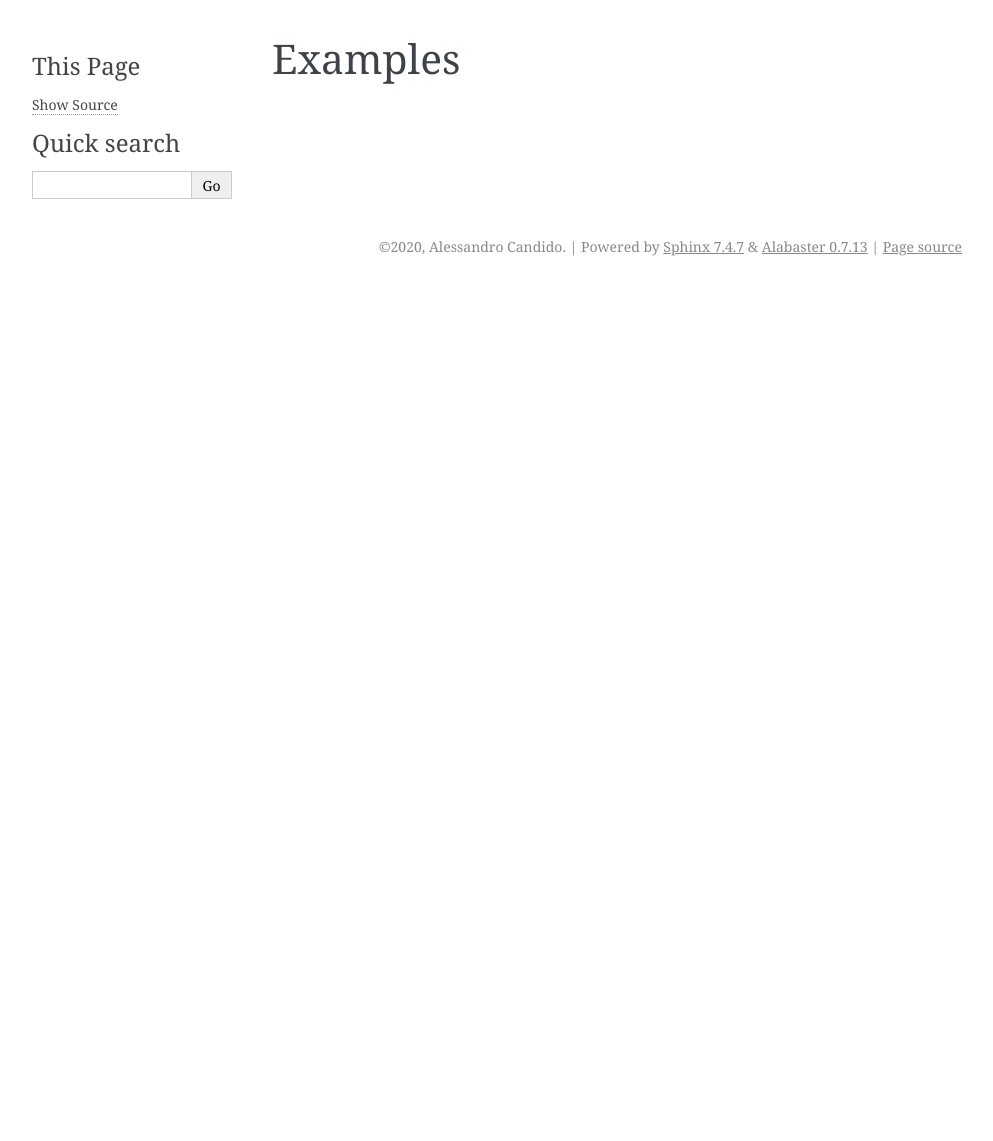
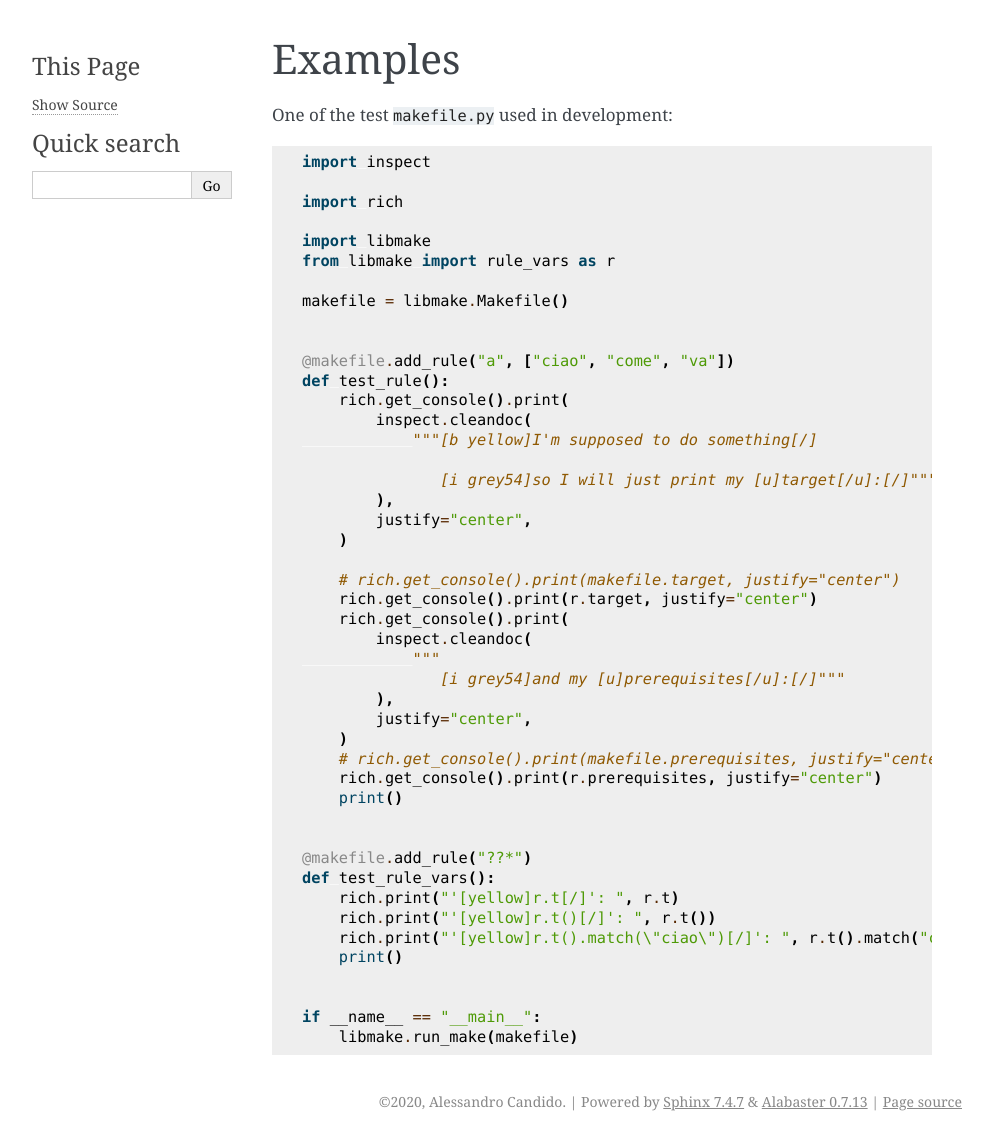
Before and after one commit to AleCandido/libmake.py, a Sphinx documentation site: the page built from docs/source/examples.rst, in a window 1280 px wide. Shown: the whole page, without its empty margins (148-1141 px from the left). Built offline with Sphinx 7.4.7, drawn with Linux system fonts in a browser that asks for light colours; pages that are not in the unit, such as notebooks, are missing from menus; the version number could not be read and is left out; before the commit the page ends 900 px from its top, so only the background shows below that.

Commit message:
Fix bug in first_prerequisite, improve docs

```diff
--- a/docs/source/conf.py
+++ b/docs/source/conf.py
@@ -34,7 +34,12 @@ release = libmake.version.full_version
 # Add any Sphinx extension module names here, as strings. They can be
 # extensions coming with Sphinx (named 'sphinx.ext.*') or your custom
 # ones.
-extensions = ["sphinx.ext.coverage", "sphinx.ext.napoleon", "sphinx.ext.todo"]
+extensions = [
+    "sphinx.ext.coverage",
+    "sphinx.ext.doctest",
+    "sphinx.ext.napoleon",
+    "sphinx.ext.todo",
+]
 
 # Add any paths that contain templates here, relative to this directory.
 templates_path = ["_templates"]
--- a/docs/source/examples.rst
+++ b/docs/source/examples.rst
@@ -1,5 +1,50 @@
 Examples
 ========
 
-.. todo::
-   import basic ``makefile.py`` here
+One of the test ``makefile.py`` used in development: ::
+
+   import inspect
+
+   import rich
+
+   import libmake
+   from libmake import rule_vars as r
+
+   makefile = libmake.Makefile()
+
+
+   @makefile.add_rule("a", ["ciao", "come", "va"])
+   def test_rule():
+       rich.get_console().print(
+           inspect.cleandoc(
+               """[b yellow]I'm supposed to do something[/]
+
+                  [i grey54]so I will just print my [u]target[/u]:[/]"""
+           ),
+           justify="center",
+       )
+
+       # rich.get_console().print(makefile.target, justify="center")
+       rich.get_console().print(r.target, justify="center")
+       rich.get_console().print(
+           inspect.cleandoc(
+               """
+                  [i grey54]and my [u]prerequisites[/u]:[/]"""
+           ),
+           justify="center",
+       )
+       # rich.get_console().print(makefile.prerequisites, justify="center")
+       rich.get_console().print(r.prerequisites, justify="center")
+       print()
+
+
+   @makefile.add_rule("??*")
+   def test_rule_vars():
+       rich.print("'[yellow]r.t[/]': ", r.t)
+       rich.print("'[yellow]r.t()[/]': ", r.t())
+       rich.print("'[yellow]r.t().match(\"ciao\")[/]': ", r.t().match("ciao"))
+       print()
+
+
+   if __name__ == "__main__":
+       libmake.run_make(makefile)
```
Also changed, not shown: README.md (+1 -1 lines), docs/source/index.rst (+12 -3 lines), docs/source/installation.rst (+36 -1 lines), docs/source/_static/test.png (added), 1 other file.
